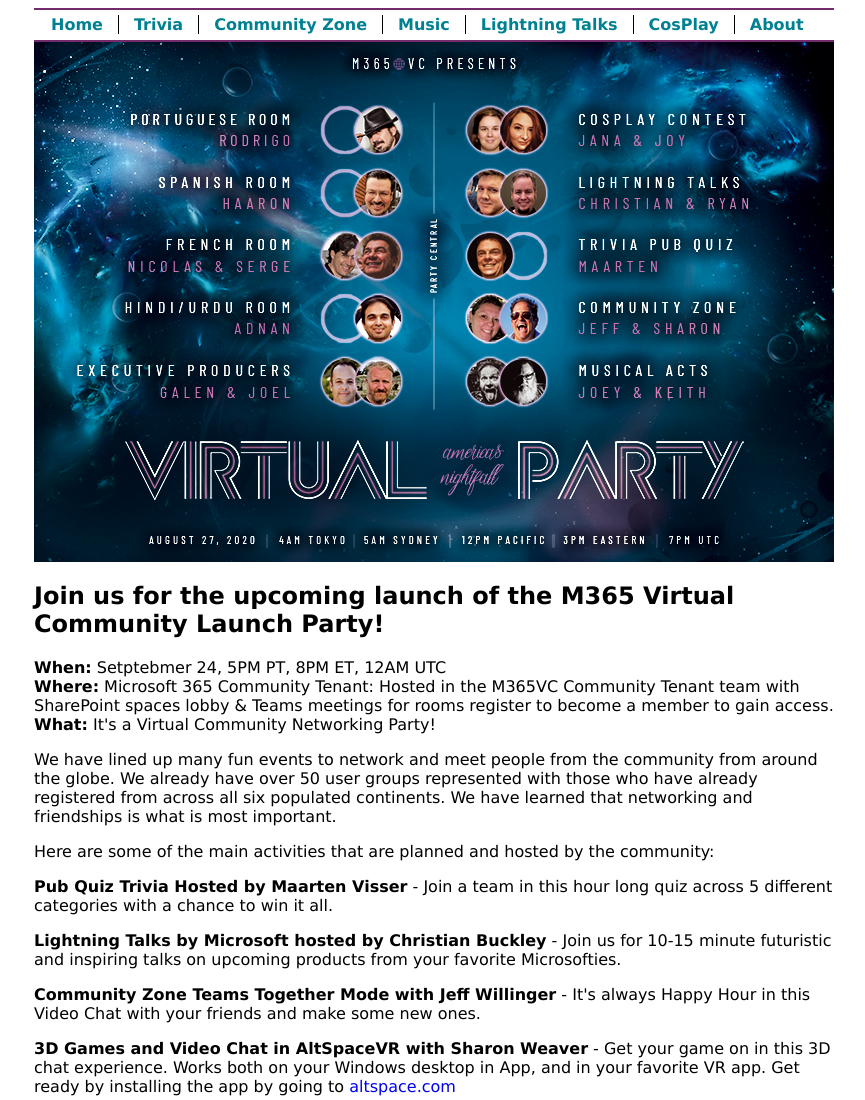
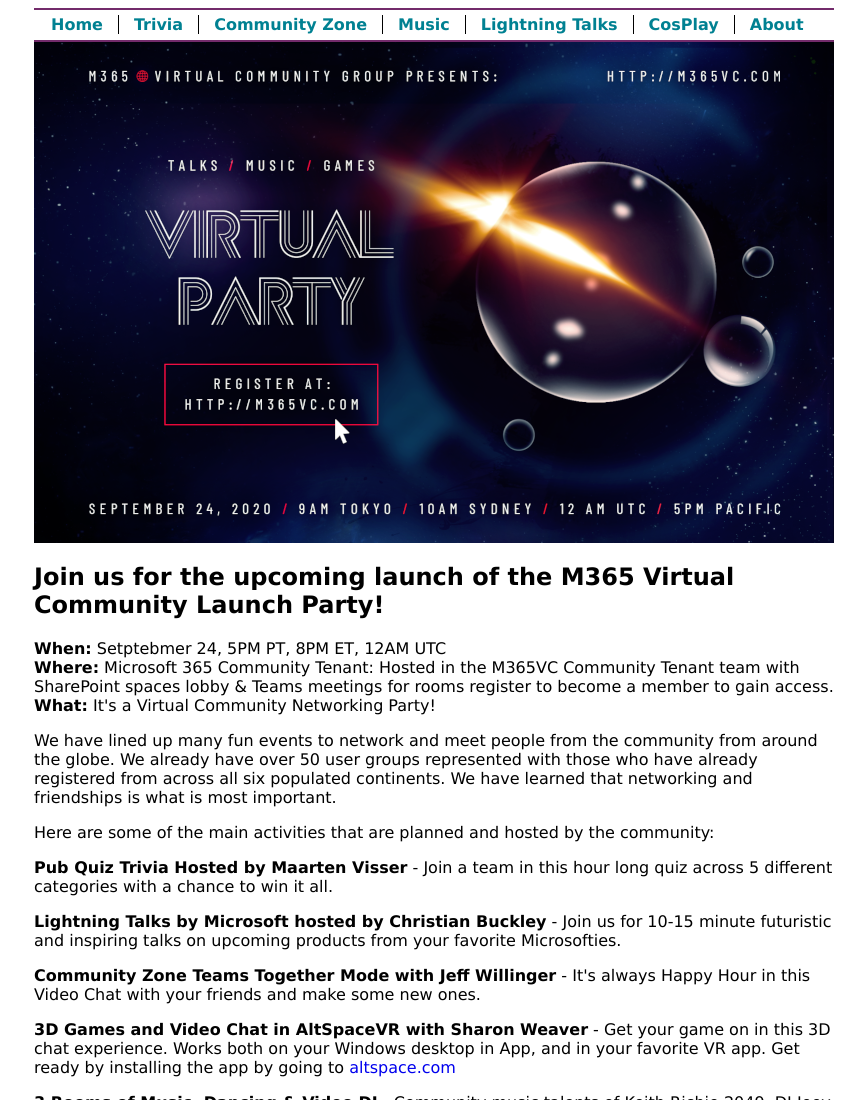
Before and after one commit to sharepointknight/m365vc, a plain HTML site: page index.html in a window 1280 px wide. Shown: the top 1100 px of the page, without its empty margins (206-1071 px from the left). Drawn offline with Linux system fonts and the light colour scheme.

Commit message:
Replace home page image

```diff
--- a/index.html
+++ b/index.html
@@ -30,7 +30,7 @@
                 <li class="last"><a href="/about.html">About</a></li>
             </ul>
         </nav>
-        <img id="eventLogo" src="images/small-web-header.png" alt="Microsoft 365 Global Virtual Community" style="max-width: 800px;"/>
+        <img id="eventLogo" src="images/virtualparty.png" alt="Microsoft 365 Global Virtual Community" style="max-width: 800px;"/>
 
         <p>
             <h2>Join us for the upcoming launch of the M365 Virtual Community Launch Party!</h2>
```
